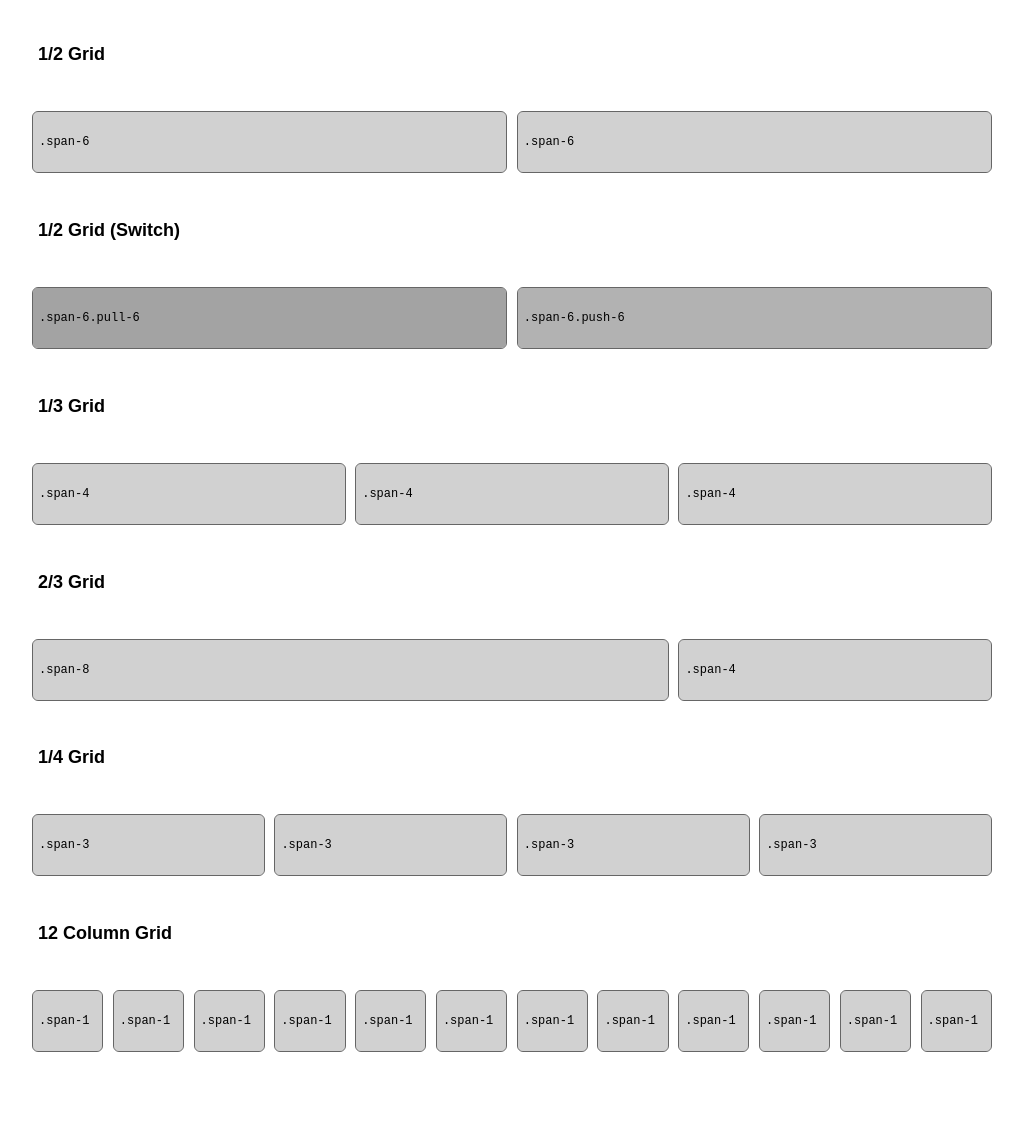
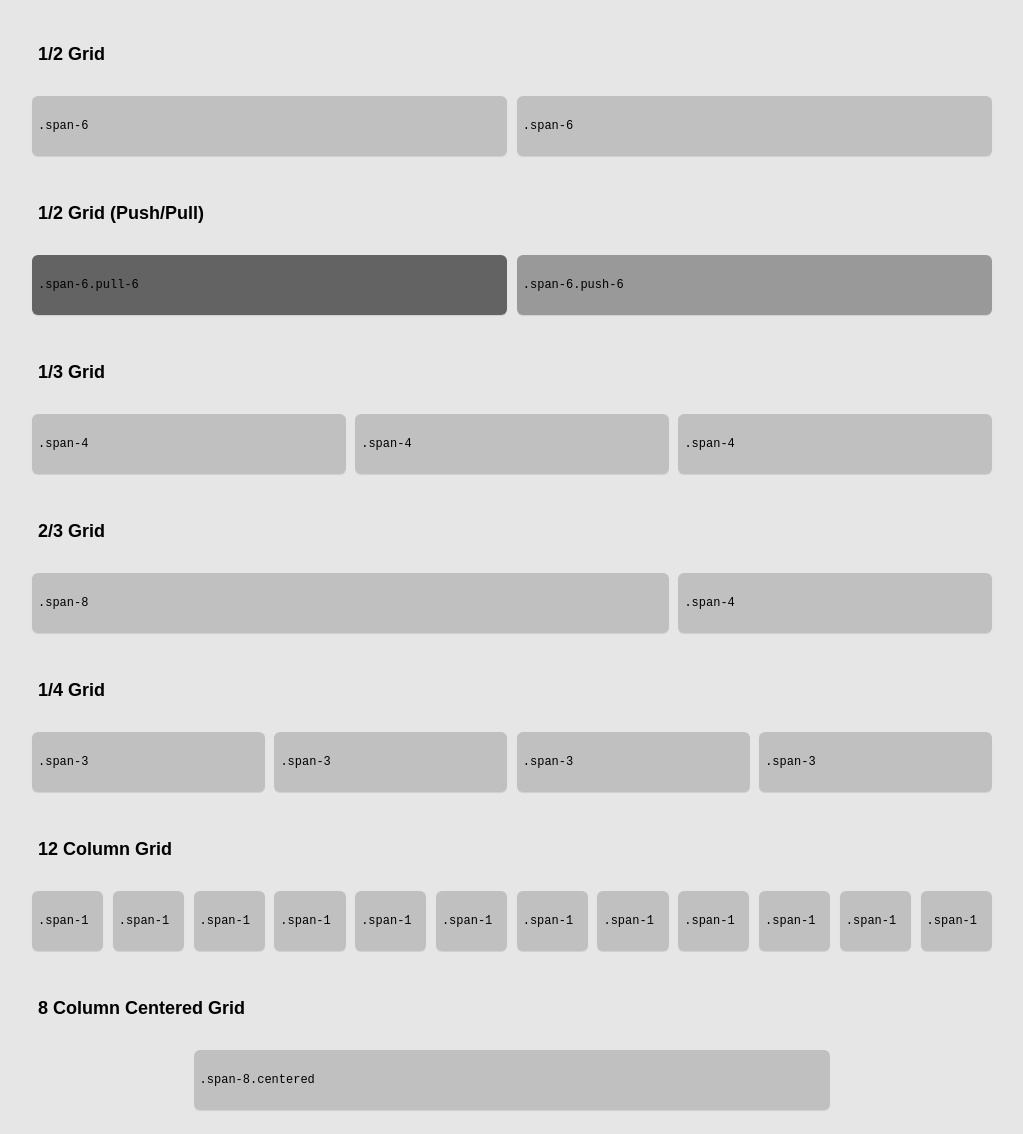
Before and after one commit to awassel/basic-framework, a website: page build/release/index.html in a window 1280 px wide. Shown: the part 75-1209 px from the top of the page, without its empty margins (128-1151 px from the left). Before the commit the page ends 1151 px from the top, so only its background shows below. Drawn offline with Linux system fonts and the light colour scheme.

Commit message:
Release file updates

```diff
--- a/build/release/index.html
+++ b/build/release/index.html
@@ -17,17 +17,18 @@
     </head>
     <body>
 
-      <div class="section">
-        <div class="row">
-          <div class="col span-12 header">
-            <h1>Basic CSS Framework Grid</h1>
+        <div class="section">
+          <div class="row">
+            <div class="col span-12 header">
+              <h1 class="heading-h1">Basic CSS Framework Grid Examples</h1>
+            </div>
           </div>
         </div>
 
         <div class="section">
           <div class="row">
             <div class="col span-12 header">
-              <h2 id="h2-header">1/2 Grid</h2>
+              <h2 class="heading-h2">1/2 Grid</h2>
             </div>
           </div>
           <div class="row">
@@ -43,7 +44,7 @@
         <div class="section">
           <div class="row">
             <div class="col span-12 header">
-              <h2>1/2 Grid (Switch)</h2>
+              <h2 class="heading-h2">1/2 Grid (Push/Pull)</h2>
             </div>
           </div>
           <div class="row">
@@ -56,11 +57,10 @@
           </div>
         </div>
 
-
         <div class="section">
           <div class="row">
             <div class="col span-12 header">
-              <h2>1/3 Grid</h2>
+              <h2 class="heading-h2">1/3 Grid</h2>
             </div>
           </div>
           <div class="row">
@@ -79,7 +79,7 @@
         <div class="section">
           <div class="row">
             <div class="col span-12 header">
-              <h2>2/3 Grid</h2>
+              <h2 class="heading-h2">2/3 Grid</h2>
             </div>
           </div>
           <div class="row">
@@ -95,7 +95,7 @@
         <div class="section">
           <div class="row">
             <div class="col span-12 header">
-              <h2>1/4 Grid</h2>
+              <h2 class="heading-h2">1/4 Grid</h2>
             </div>
           </div>
           <div class="row">
@@ -117,7 +117,7 @@
         <div class="section">
           <div class="row">
             <div class="col span-12 header">
-              <h2>12 Column Grid</h2>
+              <h2 class="heading-h2">12 Column Grid</h2>
             </div>
           </div>
           <div class="row">
@@ -159,7 +159,19 @@
             </div>
           </div>
         </div>
-      </div>
+
+        <div class="section">
+          <div class="row">
+            <div class="col span-12 header">
+              <h2 class="heading-h2">8 Column Centered Grid</h2>
+            </div>
+          </div>
+          <div class="row">
+            <div class="col span-8 centered">
+              <pre><code>.span-8.centered</code></pre>
+            </div>
+          </div>
+        </div>
 
     </body>
 </html>
--- a/build/release/stylesheets/pages/home.css
+++ b/build/release/stylesheets/pages/home.css
@@ -1 +1 @@
-.col{background-color:rgba(102,102,102,0.3);border:1px solid #666;padding:6px;font-size:0.75em;line-height:2em;-webkit-border-radius:6px;-moz-border-radius:6px;-ms-border-radius:6px;-o-border-radius:6px;border-radius:6px}.col.header{border:none;background-color:transparent}.col[class^="push-"],.col[class*=" push-"]{background-color:rgba(0,0,0,0.3)}.col[class^="pull-"],.col[class*=" pull-"]{background-color:rgba(102,102,102,0.6)}
+body{background-color:#e6e6e6}.heading-h2{margin-bottom:0}.col{background-color:rgba(102,102,102,0.3);padding:6px;font-size:0.75em;line-height:2em;-webkit-border-radius:6px;-moz-border-radius:6px;-ms-border-radius:6px;-o-border-radius:6px;border-radius:6px;-webkit-box-shadow:0 1px 1px rgba(0,0,0,0.1);-moz-box-shadow:0 1px 1px rgba(0,0,0,0.1);box-shadow:0 1px 1px rgba(0,0,0,0.1)}.col.header{border:none;background-color:transparent;-webkit-border-radius:0;-moz-border-radius:0;-ms-border-radius:0;-o-border-radius:0;border-radius:0;-webkit-box-shadow:none;-moz-box-shadow:none;box-shadow:none}.col[class^="push-"],.col[class*=" push-"]{background-color:#999}.col[class^="pull-"],.col[class*=" pull-"]{background-color:#636363}
```
Also changed, not shown: build/release/stylesheets/screen.css.
